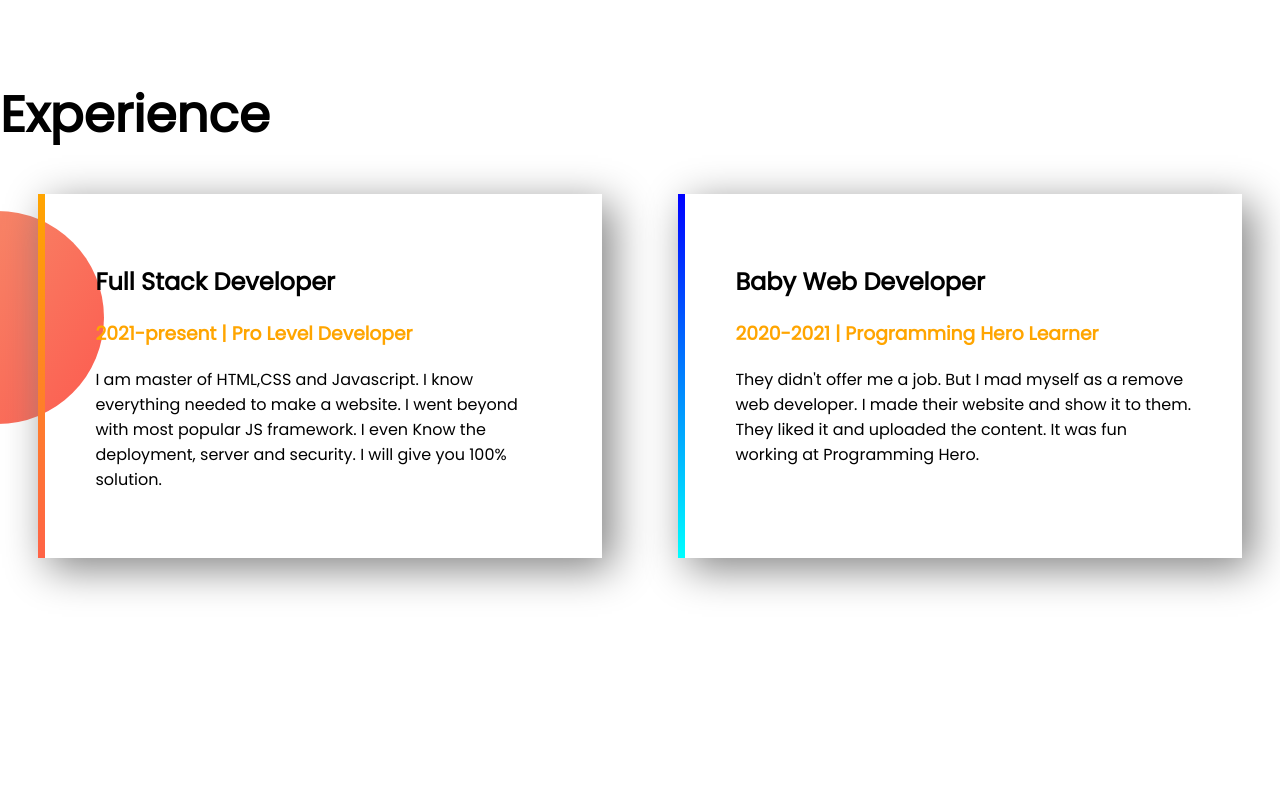
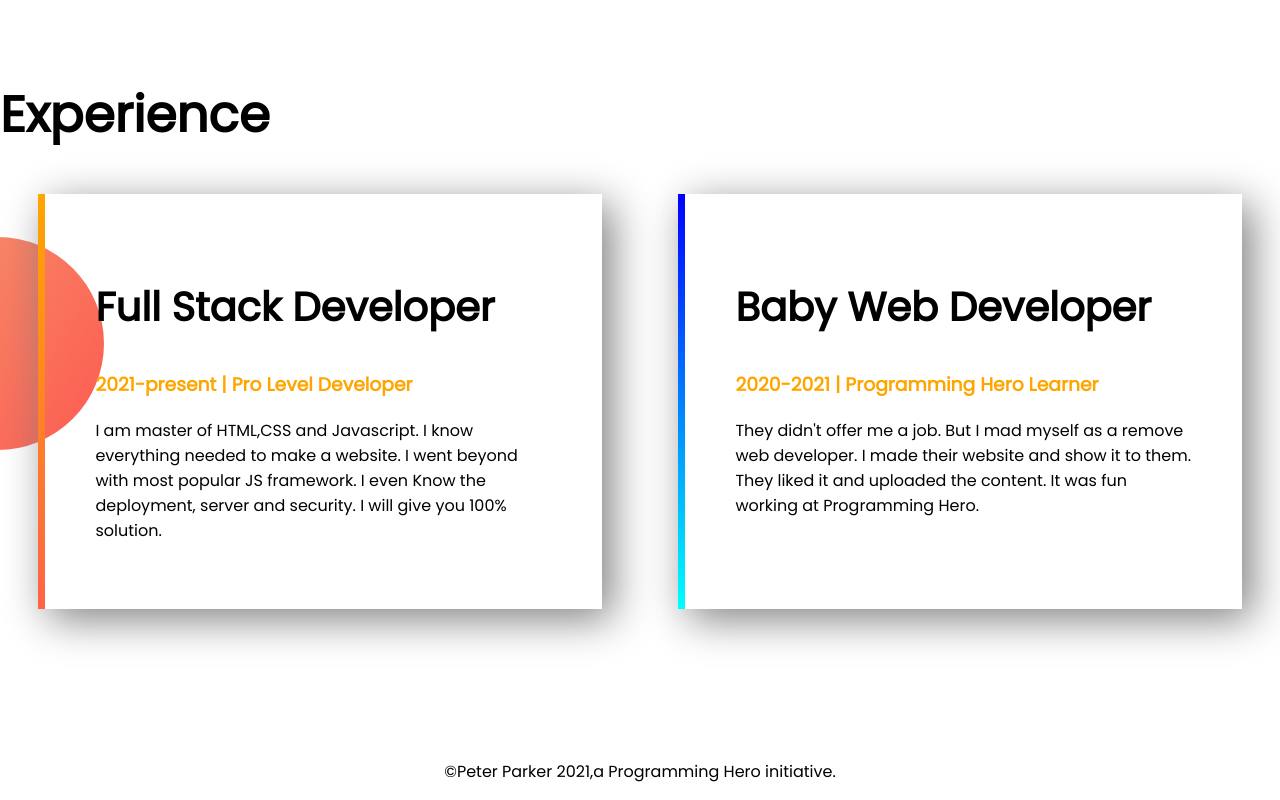
Before and after one commit to sadiajuthi/developer-portfolio, a plain HTML site: page index.html in a window 1280 px wide. Shown: the part 1173-1973 px from the top of the page. Before the commit the page ends 1881 px from the top, so only its background shows below. Drawn offline with Linux system fonts and the light colour scheme.

Commit message:
footr added

```diff
--- a/index.html
+++ b/index.html
@@ -60,6 +60,9 @@
             </div>
         </div>
     </section>
+    <footer>
+        <p>©Peter Parker 2021,a Programming Hero initiative.</p>
+    </footer>
 
 </body>
 
--- a/style.css
+++ b/style.css
@@ -4,6 +4,9 @@ body{
 }
 h1{
     font-size: 50px;
+}
+h2{
+    font-size: 40px;
 }
 .orange-color{
     color: orange;
@@ -63,3 +66,6 @@ padding: 10px 30px;
    border-image: linear-gradient(blue, cyan);
     border-image-slice: 1;
 }
+footer p{
+    text-align: center;
+}
```
